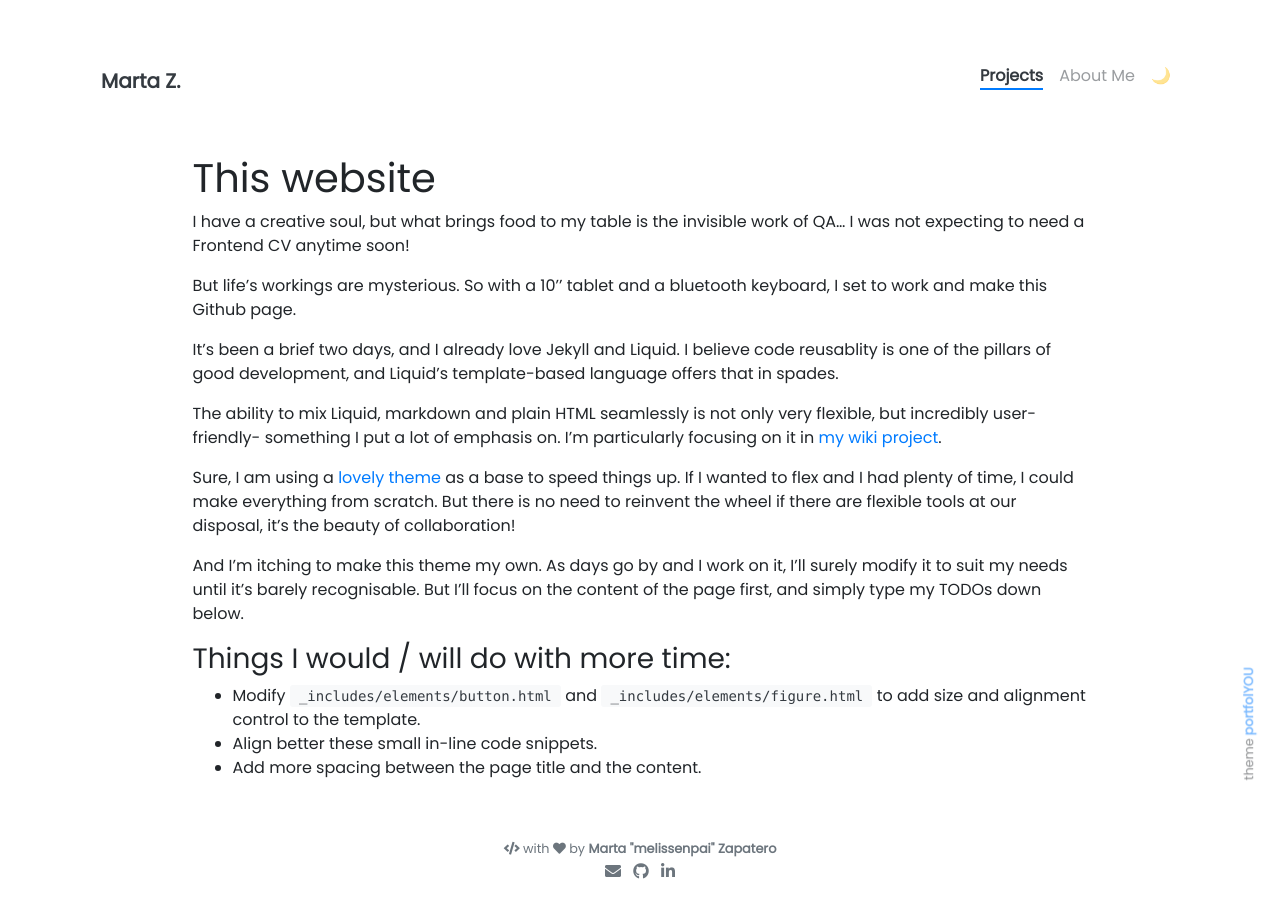
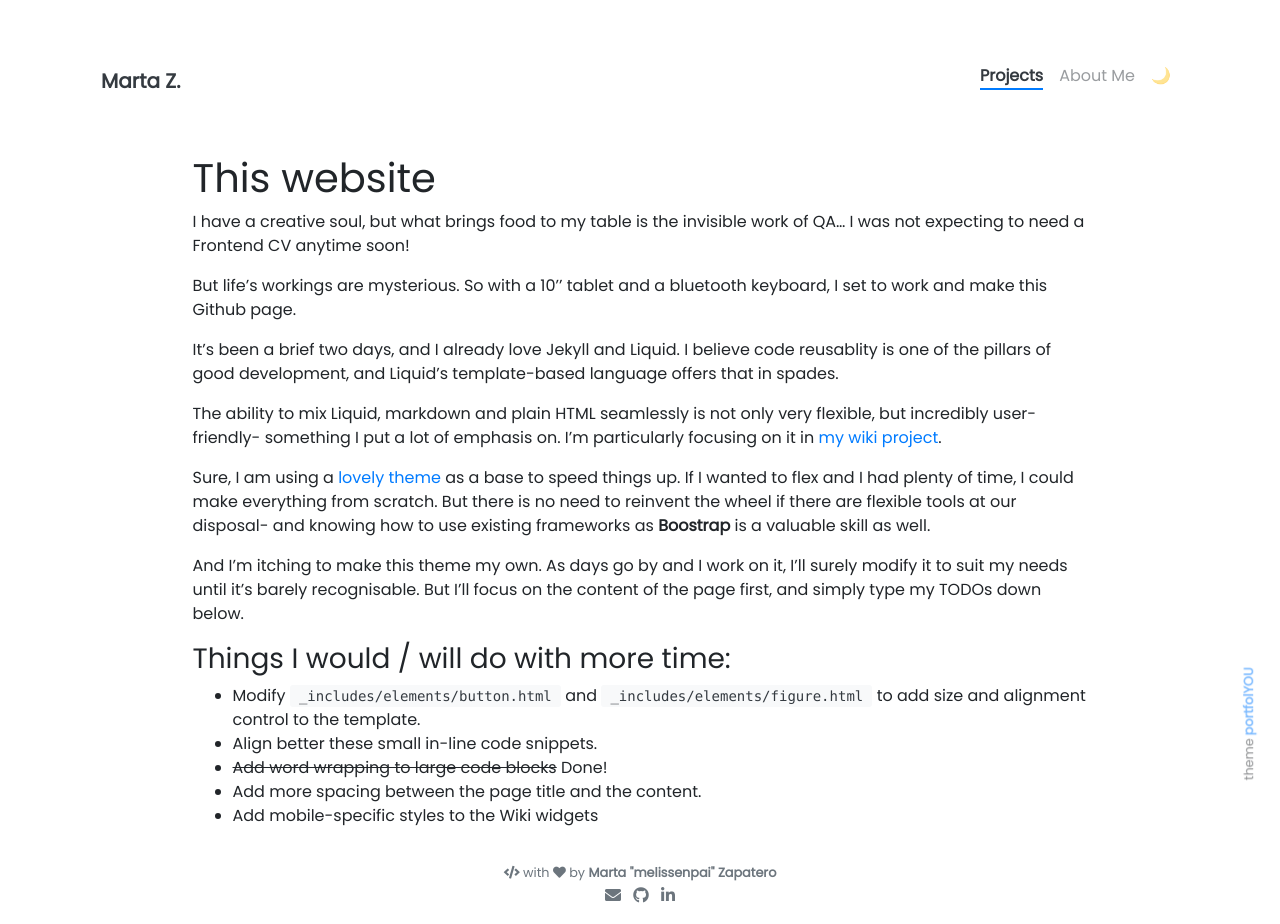
Before and after one commit to Togekiss/togekiss.github.io, a Jekyll site: the page built from _projects/2 this website.md, in a window 1280 px wide. Built offline with Jekyll 4.4.1, drawn with Linux system fonts in a browser that asks for light colours; before the commit the page ends 900 px from its top, so only the background shows below that.

Commit message:
reordering things

```diff
--- a/_projects/2 this website.md
+++ b/_projects/2 this website.md
@@ -15,7 +15,7 @@ It's been a brief two days, and I already love Jekyll and Liquid. I believe code
 
 The ability to mix Liquid, markdown and plain HTML seamlessly is not only very flexible, but incredibly user-friendly- something I put a lot of emphasis on. I'm particularly focusing on it in [my wiki project](/projects/3-dl-elysium-wiki).
 
-Sure, I am using a [lovely theme](https://github.com/yousinix/portfolYOU) as a base to speed things up. If I wanted to flex and I had plenty of time, I could make everything from scratch. But there is no need to reinvent the wheel if there are flexible tools at our disposal, it's the beauty of collaboration!
+Sure, I am using a [lovely theme](https://github.com/yousinix/portfolYOU) as a base to speed things up. If I wanted to flex and I had plenty of time, I could make everything from scratch. But there is no need to reinvent the wheel if there are flexible tools at our disposal- and knowing how to use existing frameworks as **Boostrap** is a valuable skill as well.
 
 And I'm itching to make this theme my own. As days go by and I work on it, I'll surely modify it to suit my needs until it's barely recognisable. But I'll focus on the content of the page first, and simply type my TODOs down below.
 
@@ -24,4 +24,6 @@ And I'm itching to make this theme my own. As days go by and I work on it, I'll
 
 * Modify `_includes/elements/button.html` and `_includes/elements/figure.html` to add size and alignment control to the template.
 * Align better these small in-line code snippets.
+* ~~Add word wrapping to large code blocks~~ Done!
 * Add more spacing between the page title and the content.
+* Add mobile-specific styles to the Wiki widgets
--- a/assets/css/style.scss
+++ b/assets/css/style.scss
@@ -22,6 +22,13 @@ $text-dark: black;
 $text-light: white;
 $link-light: #EEEEEE;
 $pi-background: #f8f9fa;
+
+
+/* theme codeblocks */
+
+.highlight pre {
+  text-wrap: wrap;
+}
 
 /* wikiinfobox */
 
```
Also changed, not shown: _projects/1 Heroku.md (+1 -1 lines), _projects/3 QA Automation.md (renamed from _projects/4 QA Automation.md, +3 -1 lines), _projects/4 DL Elysium wiki.md (renamed from _projects/3 DL Elysium wiki.md, +28 -1 lines), _projects/5 Socrates.md (renamed from _projects/Socrates.md, +0 -2 lines), _projects/6 ACNH Path borders.md (added, +7 -0 lines), _projects/7 Behance.md (added, +7 -0 lines), _projects/ACNH Path borders.md (deleted, +0 -8 lines), _projects/Game modding.md (deleted, +0 -8 lines), assets/favicon.ico, assets/img/elysium.png (added).
